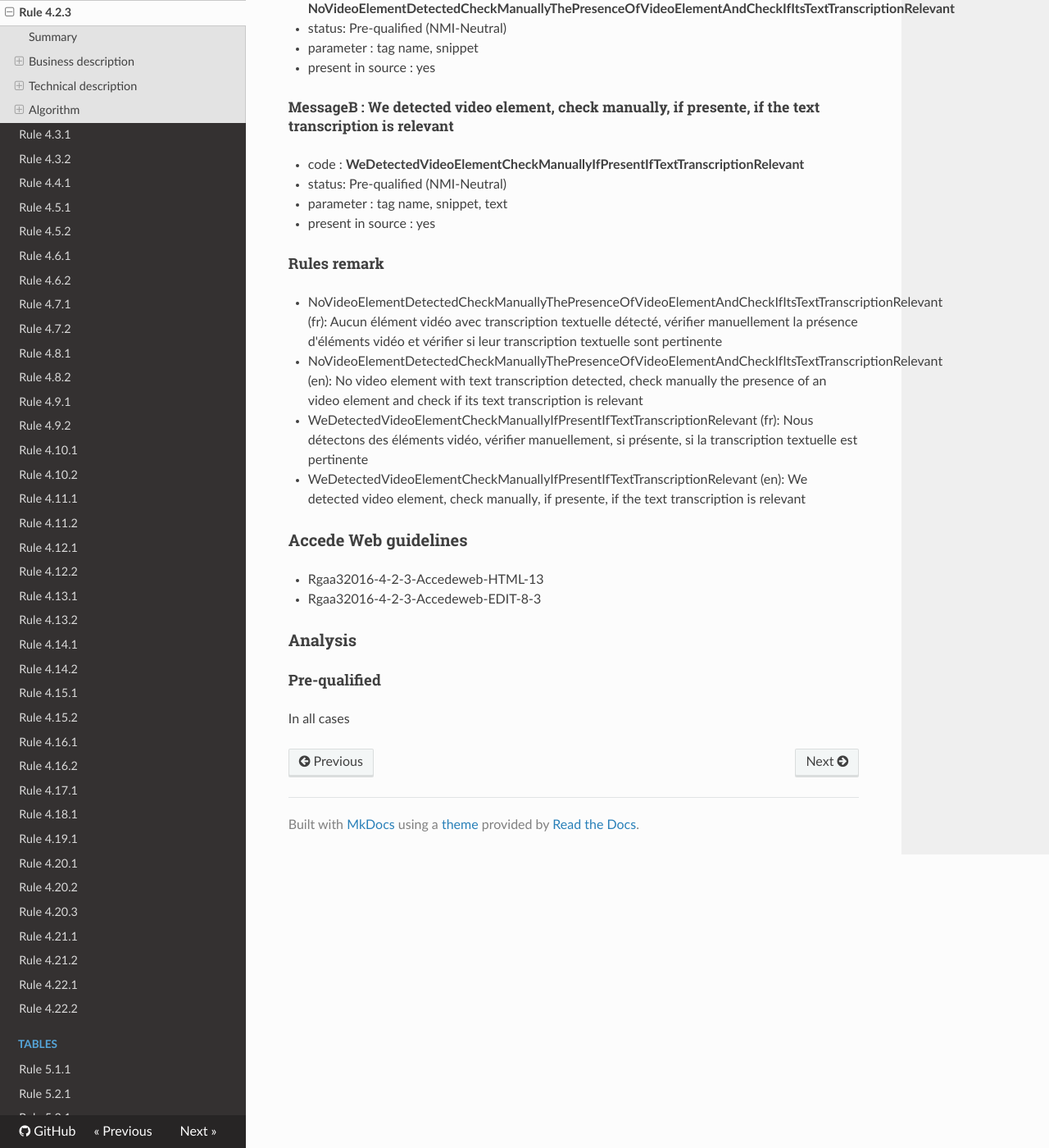
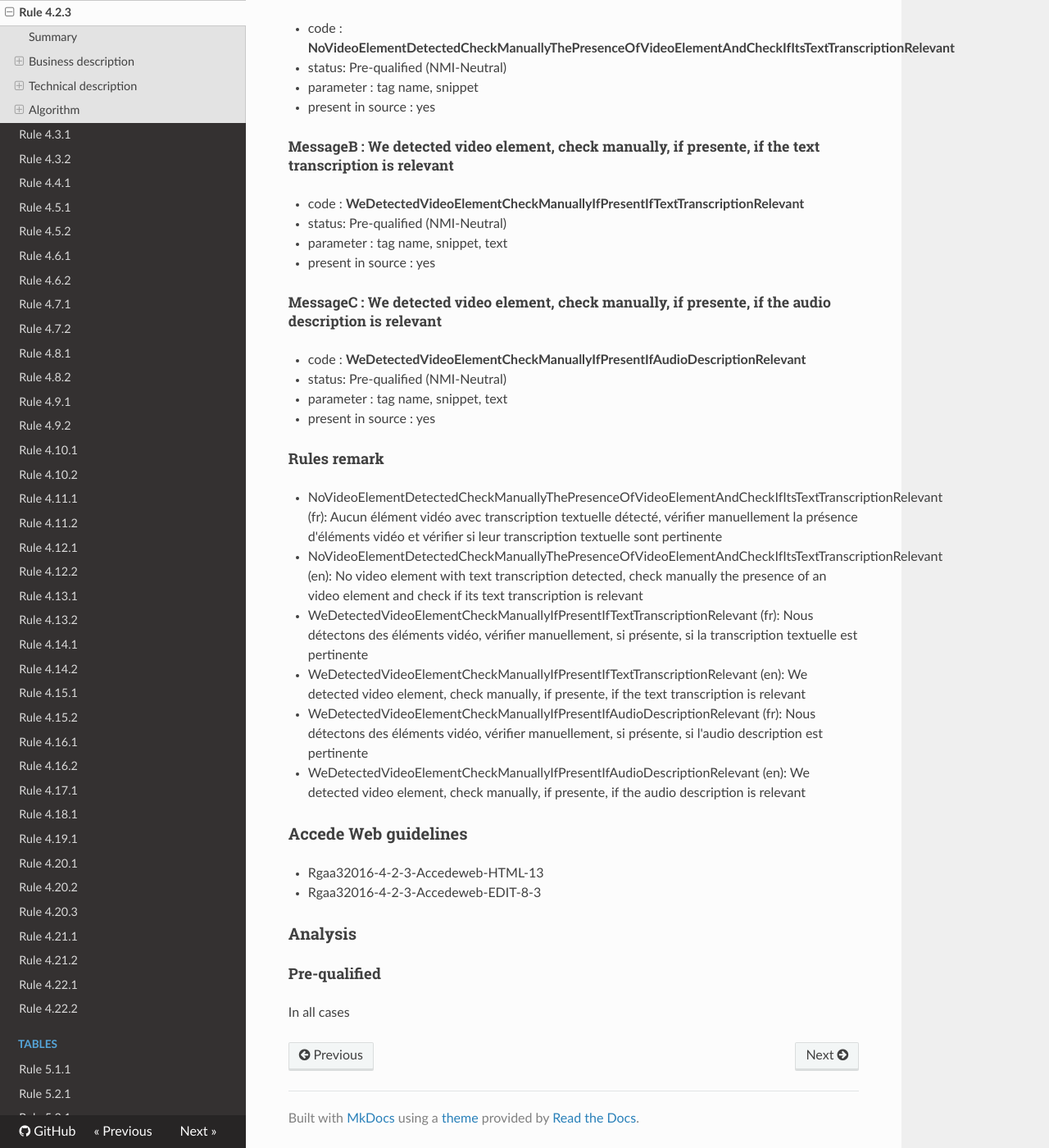
Before and after one commit to Tanaguru/RGAA3-2016, an MkDocs documentation site: the page built from docs/Rule-4-2-3.md, in a window 1280 px wide and 1400 px high, scrolled down 1958 px. Shown: the whole window at 82% size. Built offline with MkDocs 1.6.1, drawn with Linux system fonts in a browser that asks for light colours; nearby versions of some CDN libraries; old or Windows-style settings are respelled for this version of MkDocs; some of the changed text lies outside the part shown.

Commit message:
Update tests 4.2.3

```diff
--- a/docs/Rule-4-2-3.md
+++ b/docs/Rule-4-2-3.md
@@ -69,7 +69,9 @@ For each element of **Set1**, check the presence of an `<audio>`, a `<button>`,
  - audio-description
  - audio_description
 
-For each element return true-result of **Test3**, raise a MessageA
+For each element return true-result of **Test3**, raise a MessageC
+
+For each element return false-result of **Test2** and **Test3**, raise a MessageA
 
 #### Messages
 
@@ -87,6 +89,13 @@ For each element return true-result of **Test3**, raise a MessageA
 -    parameter : tag name, snippet, text
 -    present in source : yes
 
+##### MessageC : We detected video element, check manually, if presente, if the audio description is relevant
+
+-    code : **WeDetectedVideoElementCheckManuallyIfPresentIfAudioDescriptionRelevant**
+-    status: Pre-qualified (NMI-Neutral)
+-    parameter : tag name, snippet, text
+-    present in source : yes
+
 #### Rules remark
 
  * NoVideoElementDetectedCheckManuallyThePresenceOfVideoElementAndCheckIfItsTextTranscriptionRelevant (fr): Aucun &eacute;l&eacute;ment vid&eacute;o avec transcription textuelle d&eacute;tect&eacute;, v&eacute;rifier manuellement la pr&eacute;sence d'&eacute;l&eacute;ments vid&eacute;o et v&eacute;rifier si leur transcription textuelle sont pertinente
@@ -94,6 +103,9 @@ For each element return true-result of **Test3**, raise a MessageA
 
  * WeDetectedVideoElementCheckManuallyIfPresentIfTextTranscriptionRelevant (fr): Nous d&eacute;tectons des &eacute;l&eacute;ments vid&eacute;o, v&eacute;rifier manuellement, si pr&eacute;sente, si la transcription textuelle est pertinente
  * WeDetectedVideoElementCheckManuallyIfPresentIfTextTranscriptionRelevant (en): We detected video element, check manually, if presente, if the text transcription is relevant
+
+ * WeDetectedVideoElementCheckManuallyIfPresentIfAudioDescriptionRelevant (fr): Nous d&eacute;tectons des &eacute;l&eacute;ments vid&eacute;o, v&eacute;rifier manuellement, si pr&eacute;sente, si l'audio description est pertinente
+ * WeDetectedVideoElementCheckManuallyIfPresentIfAudioDescriptionRelevant (en): We detected video element, check manually, if presente, if the audio description is relevant
 
 ### Accede Web guidelines
 
```
Also changed, not shown: 3 other files.
